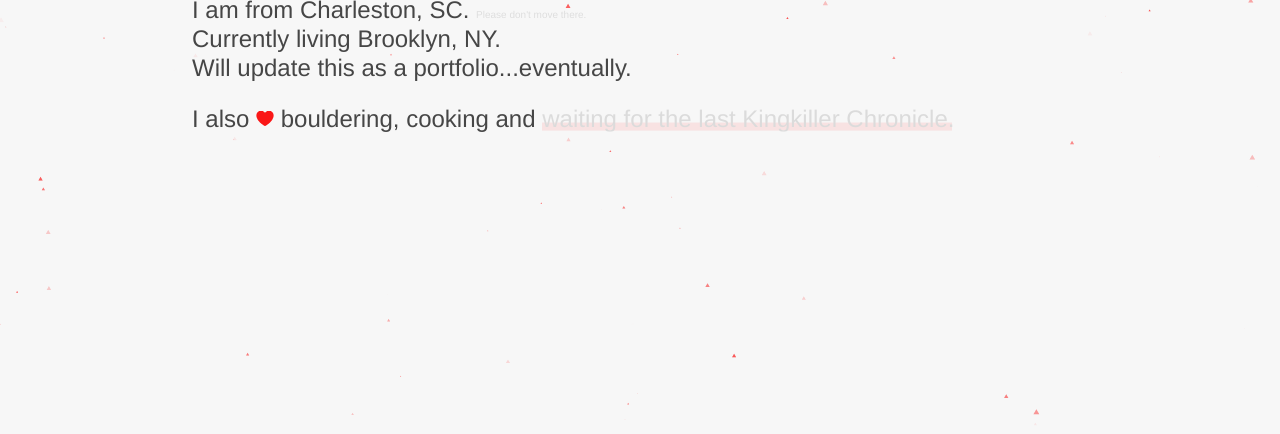
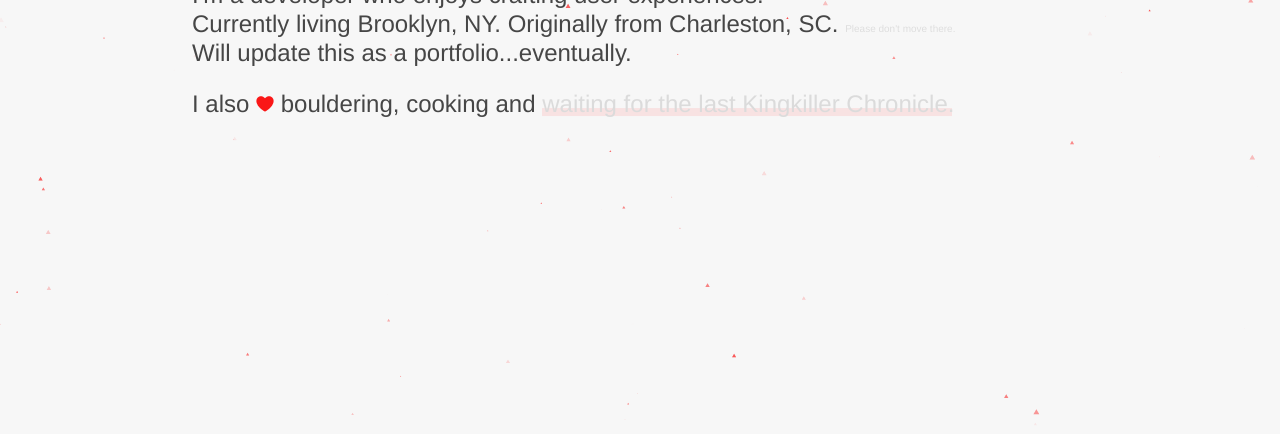
Before and after one commit to lapty/heyitscharles, a website: page index.html in a window 1280 px wide. Shown: the part 369-803 px from the top of the page. Drawn offline with nearby package versions, Linux system fonts and the light colour scheme; files that its build step writes are made by us from their sources; a web font is replaced by a local one.

Commit message:
Update text

```diff
--- a/index.html
+++ b/index.html
@@ -13,8 +13,7 @@
 			<h1>Hey, I'm Charles<span>.</span></h1>
 			<div class="descriptions">
 				<p>I'm a developer who enjoys crafting user experiences.</p>
-				<p>I am from Charleston, SC. <span class="dont-move">Please don't move there.</span></p>
-				<p>Currently living Brooklyn, NY.</p>
+				<p>Currently living Brooklyn, NY. Originally from Charleston, SC. <span class="dont-move">Please don't move there.</span></p>
 				<p>Will update this as a portfolio...eventually.</p>
 				<p id="close-p">I also <img class="heart-icon" src="src/assets/images/heart.svg"> bouldering, cooking and <span class="phrases anim"></span></p>
 			</div>
```
